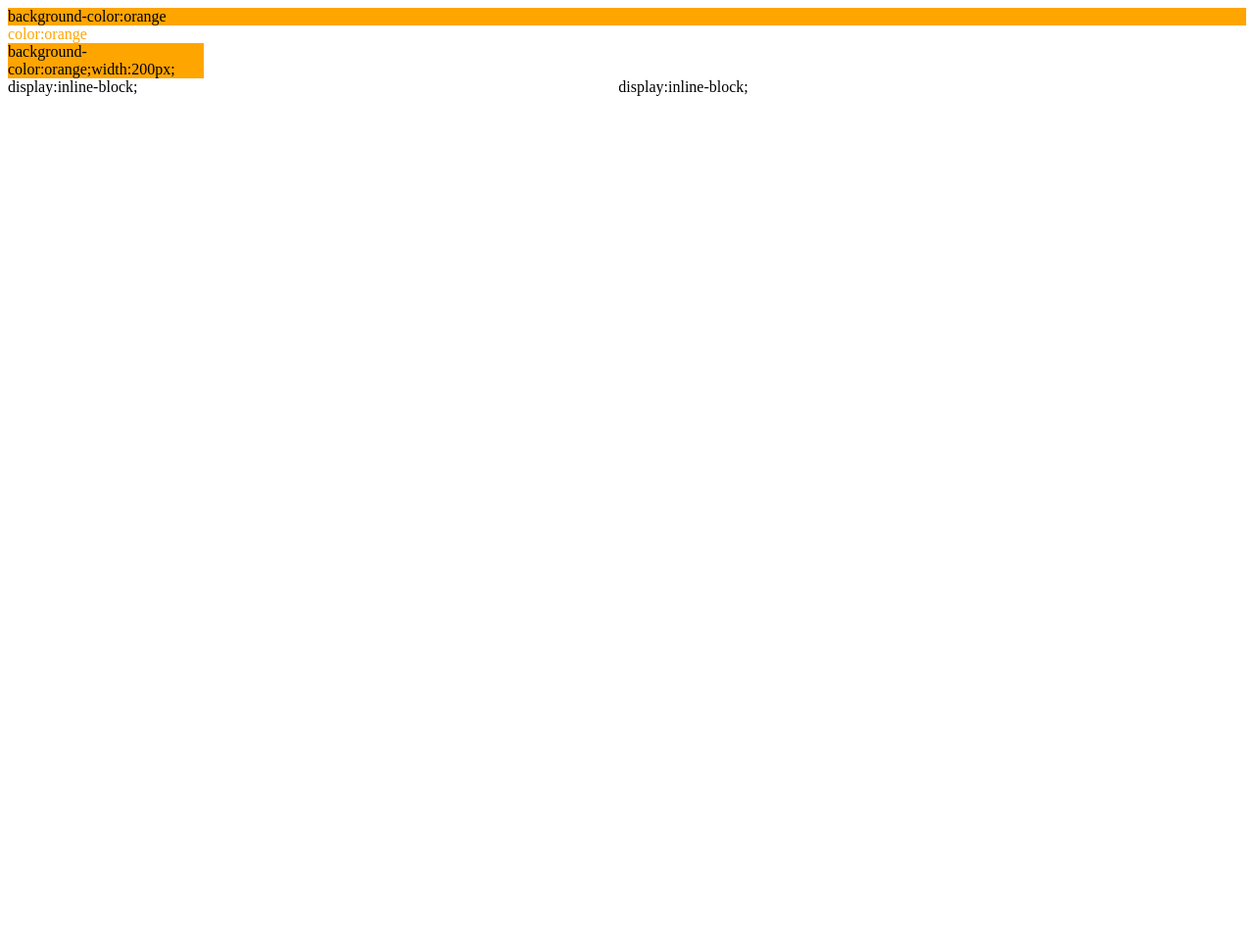
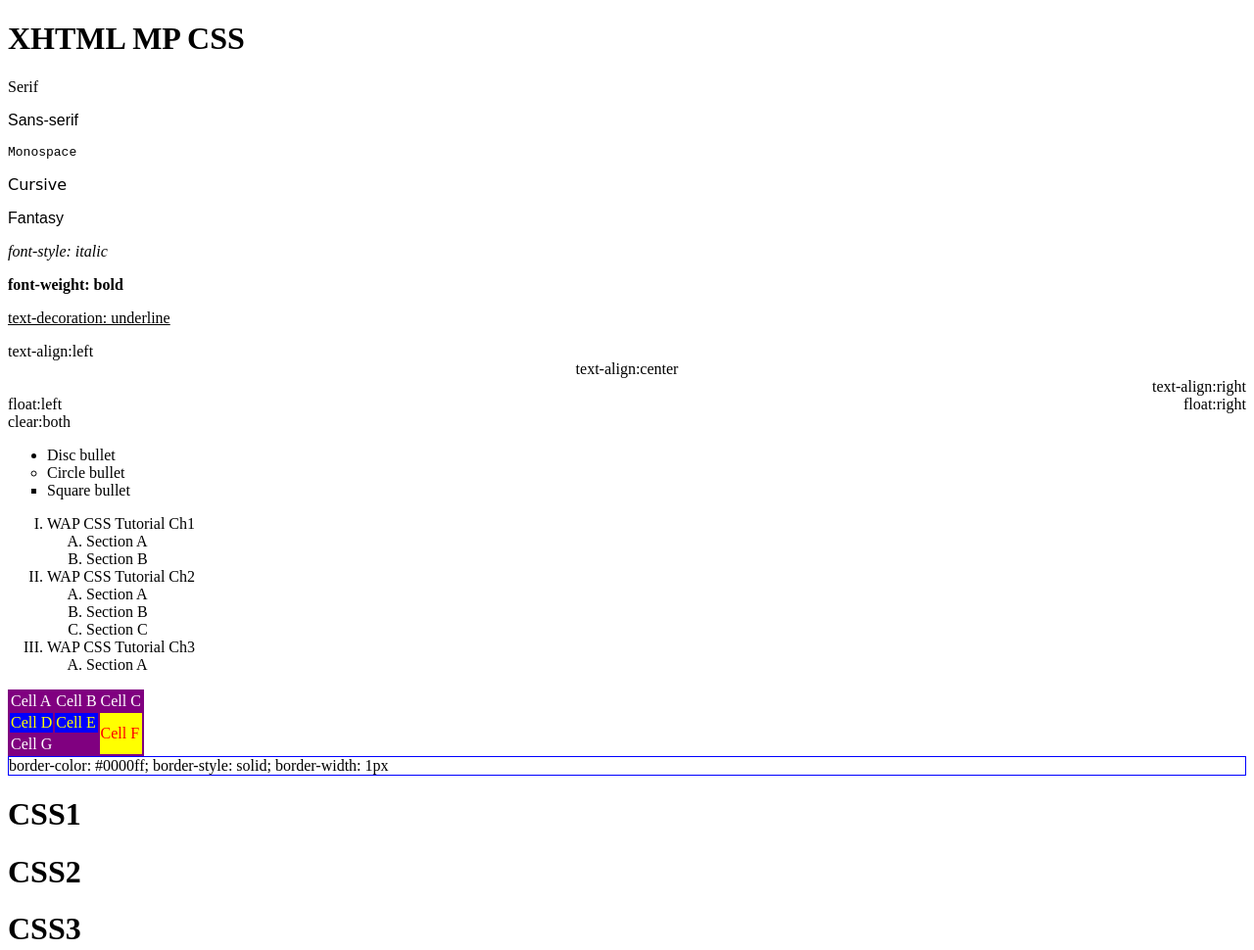
Before and after one commit to Bhanditz/opera-mini-playground, a plain HTML site: page index.html in a window 1280 px wide. Shown: the whole page at 98% size. Before the commit the page ends 800 px from the top, so only its background shows below. Drawn offline with Linux system fonts and the light colour scheme.

Commit message:
Commit 3

```diff
--- a/index.html
+++ b/index.html
@@ -17,11 +17,70 @@
   <!--[if IE 9]><body class="js-no IE9"><![endif]-->
   <!--[if !IE]> --><body class="js-no"><!-- <![endif]-->
     <div class="tau-root js-root">
-      <div style="background-color:orange;">background-color:orange</div>
-      <div style="color:orange;">color:orange</div>
-      <div style="background-color:orange;width:200px;">background-color:orange;width:200px;</div>
-      <span style="display:inline-block;width:49%;">display:inline-block;</span>
-      <span style="display:inline-block;width:49%;">display:inline-block;</span>
+      <!-- XHTML MP CSS -->
+      <h1>XHTML MP CSS</h1>
+      <p style="font-family: serif">Serif</p>
+      <p style="font-family: sans-serif">Sans-serif</p>
+      <p style="font-family: monospace">Monospace</p>
+      <p style="font-family: cursive">Cursive</p>
+      <p style="font-family: fantasy">Fantasy</p>
+      <p style="font-style: italic">font-style: italic</p>
+      <p style="font-weight: bold">font-weight: bold</p>
+      <p style="text-decoration: underline">text-decoration: underline</p>
+      <div style="text-align:left">text-align:left</div>
+      <div style="text-align:center">text-align:center</div>
+      <div style="text-align:right">text-align:right</div>
+      <div style="float:left">float:left</div>
+      <div style="float:right">float:right</div>
+      <div style="clear:both">clear:both</div>
+      <ul>
+        <li style="list-style-type: disc">Disc bullet</li>
+        <li style="list-style-type: circle">Circle bullet</li>
+        <li style="list-style-type: square">Square bullet</li>
+      </ul>
+      <ol style="list-style-type: upper-roman">
+        <li>WAP CSS Tutorial Ch1
+          <ol style="list-style-type: upper-alpha">
+            <li>Section A</li>
+            <li>Section B</li>
+          </ol>
+        </li>
+
+        <li>WAP CSS Tutorial Ch2
+          <ol style="list-style-type: upper-alpha">
+            <li>Section A</li>
+            <li>Section B</li>
+            <li>Section C</li>
+          </ol>
+        </li>
+
+        <li>WAP CSS Tutorial Ch3
+          <ol style="list-style-type: upper-alpha">
+            <li>Section A</li>
+          </ol>
+        </li>
+      </ol>
+      <table style="color: white; background-color: purple">
+        <tr>
+          <td>Cell A</td>
+          <td>Cell B</td>
+          <td>Cell C</td>
+        </tr>
+        <tr style="color: yellow; background-color: #0000ff">
+          <td>Cell D</td>
+          <td>Cell E</td>
+          <td rowspan="2" style="color: rgb(255, 0, 0); background-color: rgb(100%, 100%, 0%)">Cell F</td>
+        </tr>
+        <tr>
+          <td colspan="2">Cell G</td>
+        </tr>
+      </table>
+      <div style="border-color: #0000ff; border-style: solid; border-width: 1px">border-color: #0000ff; border-style: solid; border-width: 1px</div>
+      <h1>CSS1</h1>
+
+      <h1>CSS2</h1>
+
+      <h1>CSS3</h1>
     </div>
   </body>
 </html>
```
